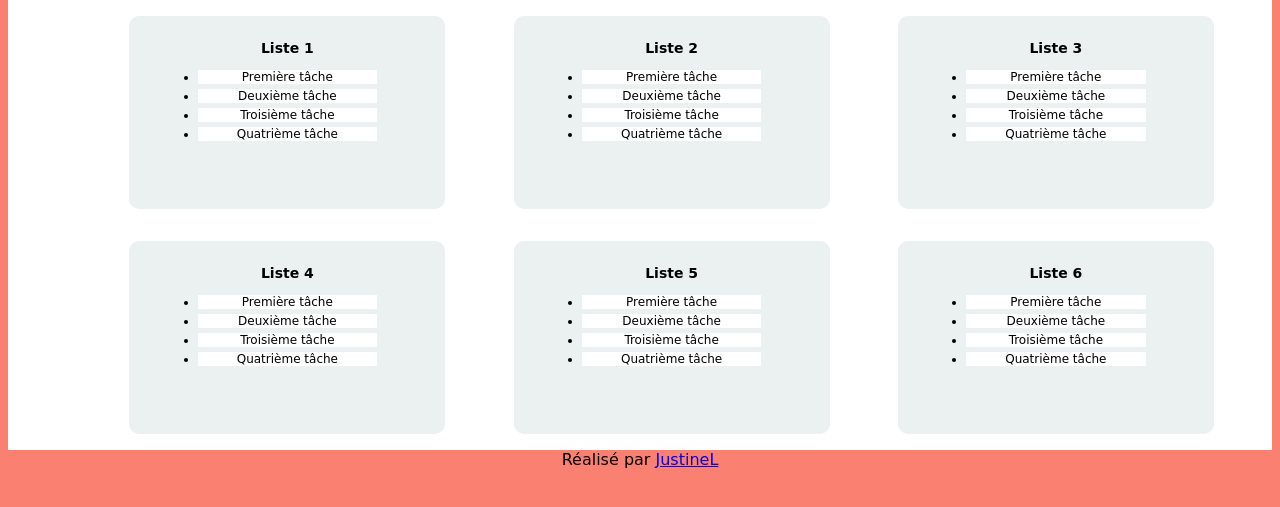
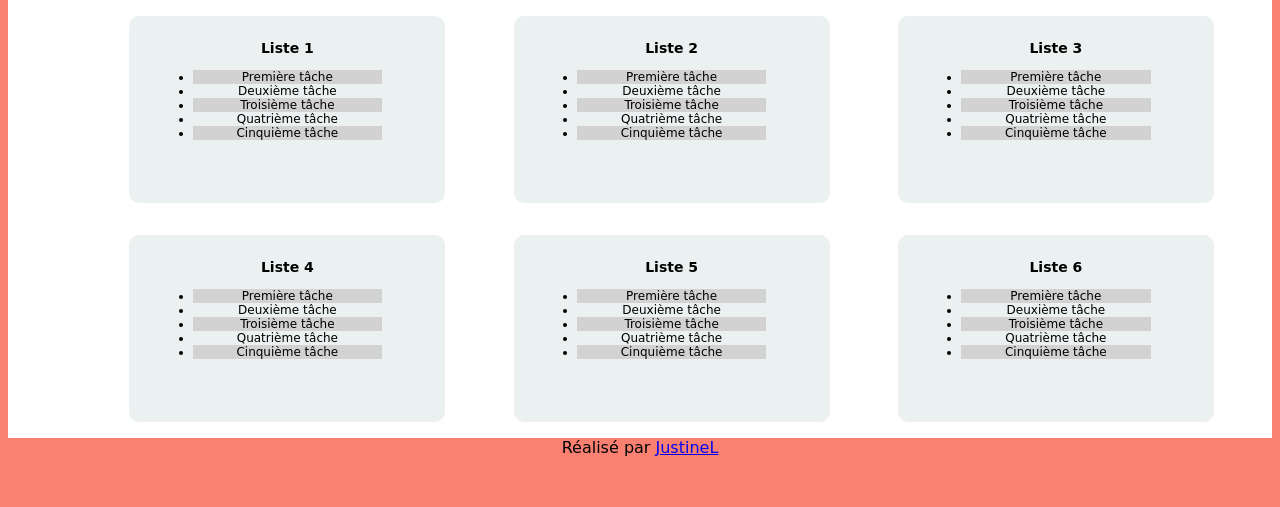
Before and after one commit to julebbb/Projet-html-css, a plain HTML site: page index.html in a window 1280 px wide. Shown: the part 129-636 px from the top of the page. Drawn offline with Linux system fonts and the light colour scheme.

Commit message:
ajout de class au li pour foncer certaine

```diff
--- a/index.html
+++ b/index.html
@@ -13,45 +13,51 @@
     <div class="fondBlanc">
       <ul>
         <h3>Liste 1</h3>
-        <li>Première tâche</li>
+        <li class="liFoncer">Première tâche</li>
         <li>Deuxième tâche</li>
-        <li>Troisième tâche</li>
+        <li class="liFoncer">Troisième tâche</li>
         <li>Quatrième tâche</li>
+        <li class="liFoncer">Cinquième tâche</li>
       </ul>
       <ul>
         <h3>Liste 2</h3>
-        <li>Première tâche</li>
+        <li class="liFoncer">Première tâche</li>
         <li>Deuxième tâche</li>
-        <li>Troisième tâche</li>
+        <li class="liFoncer">Troisième tâche</li>
         <li>Quatrième tâche</li>
+        <li class="liFoncer">Cinquième tâche</li>
       </ul>
       <ul>
         <h3>Liste 3</h3>
-        <li>Première tâche</li>
+        <li class="liFoncer">Première tâche</li>
         <li>Deuxième tâche</li>
-        <li>Troisième tâche</li>
+        <li class="liFoncer">Troisième tâche</li>
         <li>Quatrième tâche</li>
+        <li class="liFoncer">Cinquième tâche</li>
       </ul>
       <ul>
         <h3>Liste 4</h3>
-        <li>Première tâche</li>
+        <li class="liFoncer">Première tâche</li>
         <li>Deuxième tâche</li>
-        <li>Troisième tâche</li>
+        <li class="liFoncer">Troisième tâche</li>
         <li>Quatrième tâche</li>
+        <li class="liFoncer">Cinquième tâche</li>
       </ul>
       <ul>
         <h3>Liste 5</h3>
-        <li>Première tâche</li>
+        <li class="liFoncer">Première tâche</li>
         <li>Deuxième tâche</li>
-        <li>Troisième tâche</li>
+        <li class="liFoncer">Troisième tâche</li>
         <li>Quatrième tâche</li>
+        <li class="liFoncer">Cinquième tâche</li>
       </ul>
       <ul>
         <h3>Liste 6</h3>
-        <li>Première tâche</li>
+        <li class="liFoncer">Première tâche</li>
         <li>Deuxième tâche</li>
-        <li>Troisième tâche</li>
+        <li class="liFoncer">Troisième tâche</li>
         <li>Quatrième tâche</li>
+        <li class="liFoncer">Cinquième tâche</li>
       </ul>
     </div>
   </body>
--- a/style.css
+++ b/style.css
@@ -32,6 +32,8 @@ h3 {
 
 li {
   font-size: 12px;
-  background-color: white;
-  margin: 5px;
 }
+
+.liFoncer {
+  background-color: #d2d2d2;
+}
```
Also changed, not shown: icon/iconCheck.svg (added).
